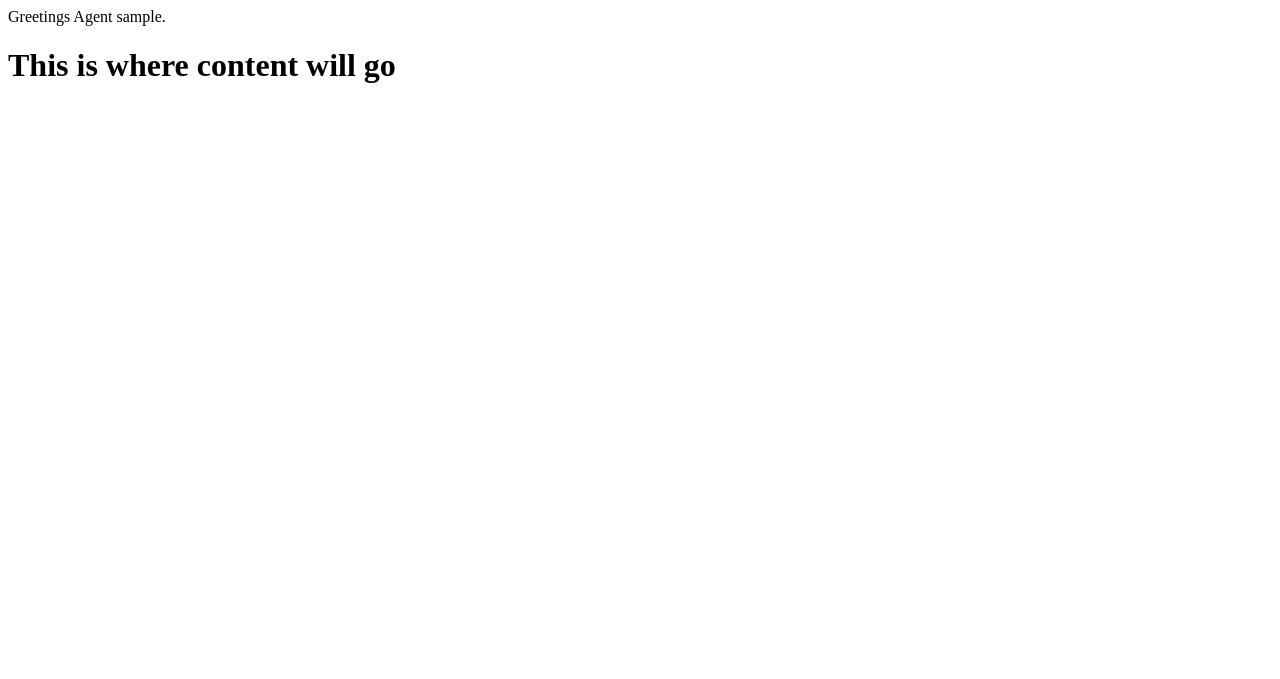
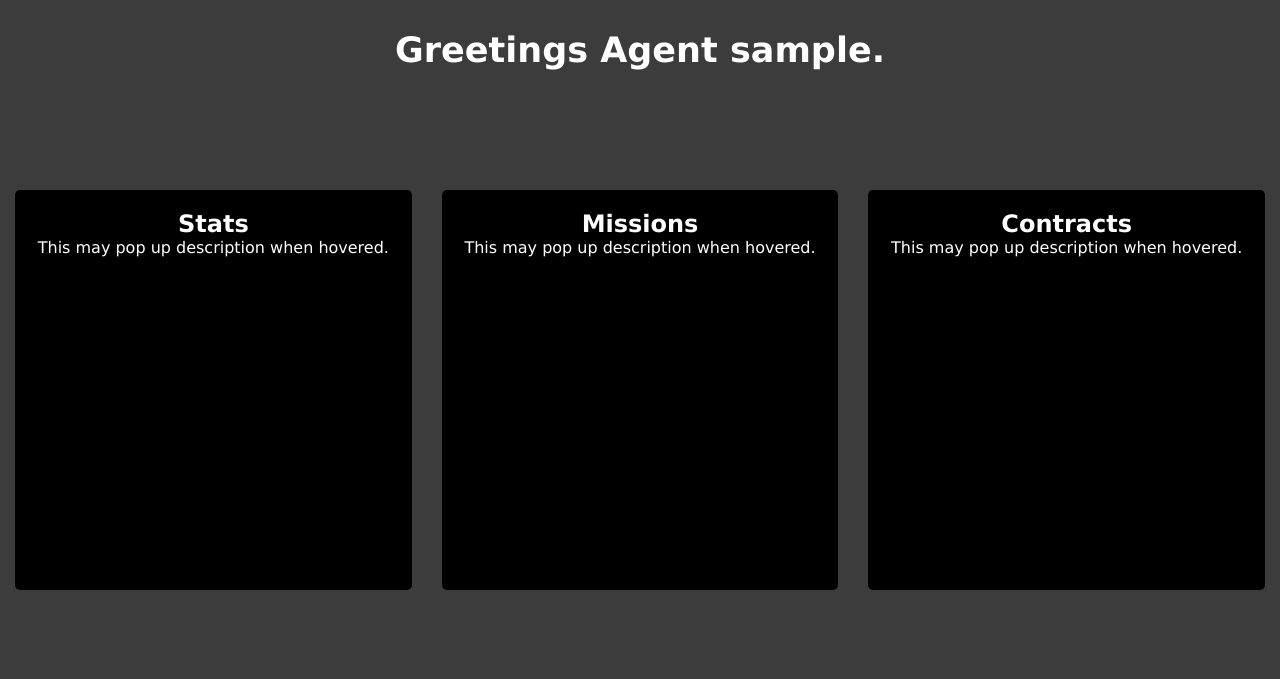
Before and after one commit to HBLazerr/CSC356, a PHP site: page /home.php in a window 1280 px wide. Shown: the top 679 px of the page. Run offline with PHP 8.4, Linux system fonts and the light colour scheme; the visitor is signed in with stand-in values (Sample User, id 1).

Commit message:
Worked on home.php page by adding tiles for future pages. Created home.js for JQuery animations.

```diff
--- /dev/null
+++ b/Phantom Operations Agency/home.css
@@ -0,0 +1,36 @@
+* {
+    margin: 0;
+    padding: 0;
+    box-sizing: border-box;
+    font-family: Verdana;
+}
+
+body {
+    background-color: rgb(60, 60, 60);
+}
+
+.title {
+    padding: 30px;
+    text-align: center;
+    font-size: 35px;
+    color: white;
+}
+
+.container {
+    display: flex;
+    justify-content: center;
+    align-items: center;
+    padding: 75px 0px;
+}
+
+.tile {
+    flex: 1;
+    min-height: 400px;
+    max-width: 400px;
+    background-color: black;
+    text-align: center;
+    color: white;
+    padding: 20px;
+    margin: 15px;
+    border-radius: 5px;
+}
--- /dev/null
+++ b/Phantom Operations Agency/home.js
@@ -0,0 +1,14 @@
+// JQuery function executes when PHP finishes loading
+$(document).ready(function () {
+    // Hides title then fades it
+    $('.title').hide().fadeIn(1000);
+
+    // Adds a bounce effect to the tiles when hovered
+    $('.tile').hover(function () {
+        // When hovered tile, move 10px up
+        $(this).animate({ marginTop: '-10px' }, 200);
+    }, function () {
+        // When unhovered tile, go back to normal
+        $(this).animate({ marginTop: '0px' }, 200);
+    });
+});
--- a/Phantom Operations Agency/home.php
+++ b/Phantom Operations Agency/home.php
@@ -22,16 +22,31 @@ if ($_SESSION['isLoggedIn'] == 'true') {
     <meta http-equiv="X-UA-Compatible" content="IE=edge">
     <meta name="viewport" content="width=device-width, initial-scale=1.0">
 
+    <link rel="stylesheet" href="home.css">
+
     <script src="https://code.jquery.com/jquery-3.7.0.min.js"></script>
+    <script src="home.js"></script>
 
     <title>Phantom Operations Agency</title>
 </head>
 
 <body>
-    <?php
-    echo $welcomeMsg;
-    ?>
-    <h1>This is where content will go</h1>
+    <h1 class="title"><?php echo $welcomeMsg; ?></h1>
+
+    <div class="container">
+        <div class="tile">
+            <h2>Stats</h2>
+            <p>This may pop up description when hovered.</p>
+        </div>
+        <div class="tile">
+            <h2>Missions</h2>
+            <p>This may pop up description when hovered.</p>
+        </div>
+        <div class="tile">
+            <h2>Contracts</h2>
+            <p>This may pop up description when hovered.</p>
+        </div>
+    </div>
 </body>
 
 </html>
--- a/Phantom Operations Agency/puzzle.js
+++ b/Phantom Operations Agency/puzzle.js
@@ -1,4 +1,4 @@
 // Displays hidden login page
 function unlockPOA() {
-    window.location.href = "login.html";
+    window.location.href = "login.php";
 }
```
Also changed, not shown: Phantom Operations Agency/login.css (indentation only).
